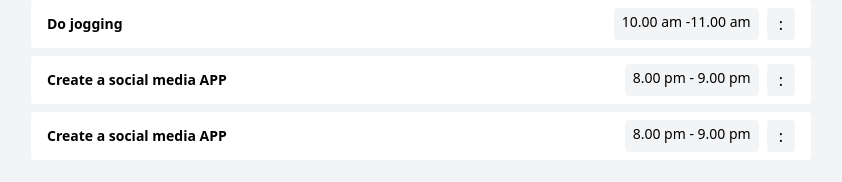
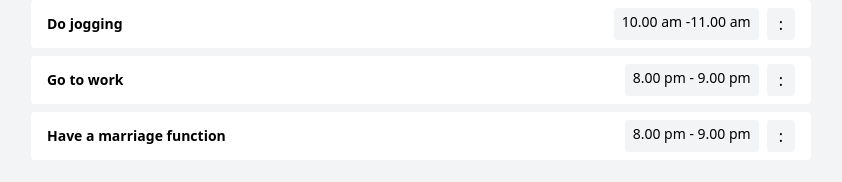
Before and after one commit to Abhijith-TG/TaskManager-2, a React (Vite) app: page / in a window 1280 px wide. Shown: the part 208-390 px from the top of the page, without its empty margins (413-1255 px from the left). Built offline with nearby package versions, Linux system fonts and the light colour scheme.

Commit message:
fix: update task names in home component for accuracy

```diff
--- a/src/pages/home.tsx
+++ b/src/pages/home.tsx
@@ -15,11 +15,11 @@ export default function Home() {
       time:'10.00 am -11.00 am'
     },
     {
-      name:'Create a social media APP',
+      name:'Go to work',
       time:'8.00 pm - 9.00 pm'
     },
     {
-      name:'Create a social media APP',
+      name:'Have a marriage function',
       time:'8.00 pm - 9.00 pm'
     }
   ]
```
Also changed, not shown: 1 other file (tests, documents, lock files or other folders).
